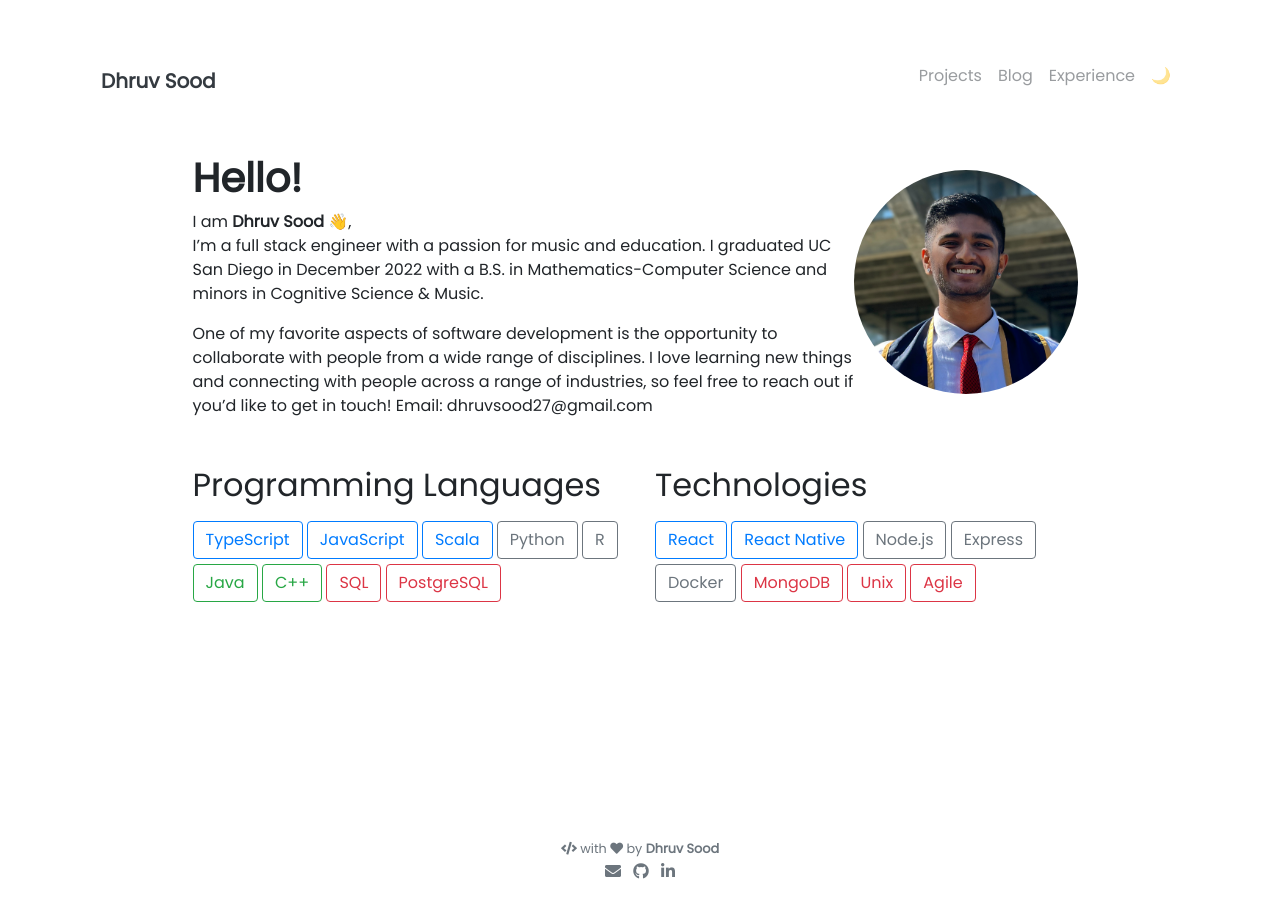
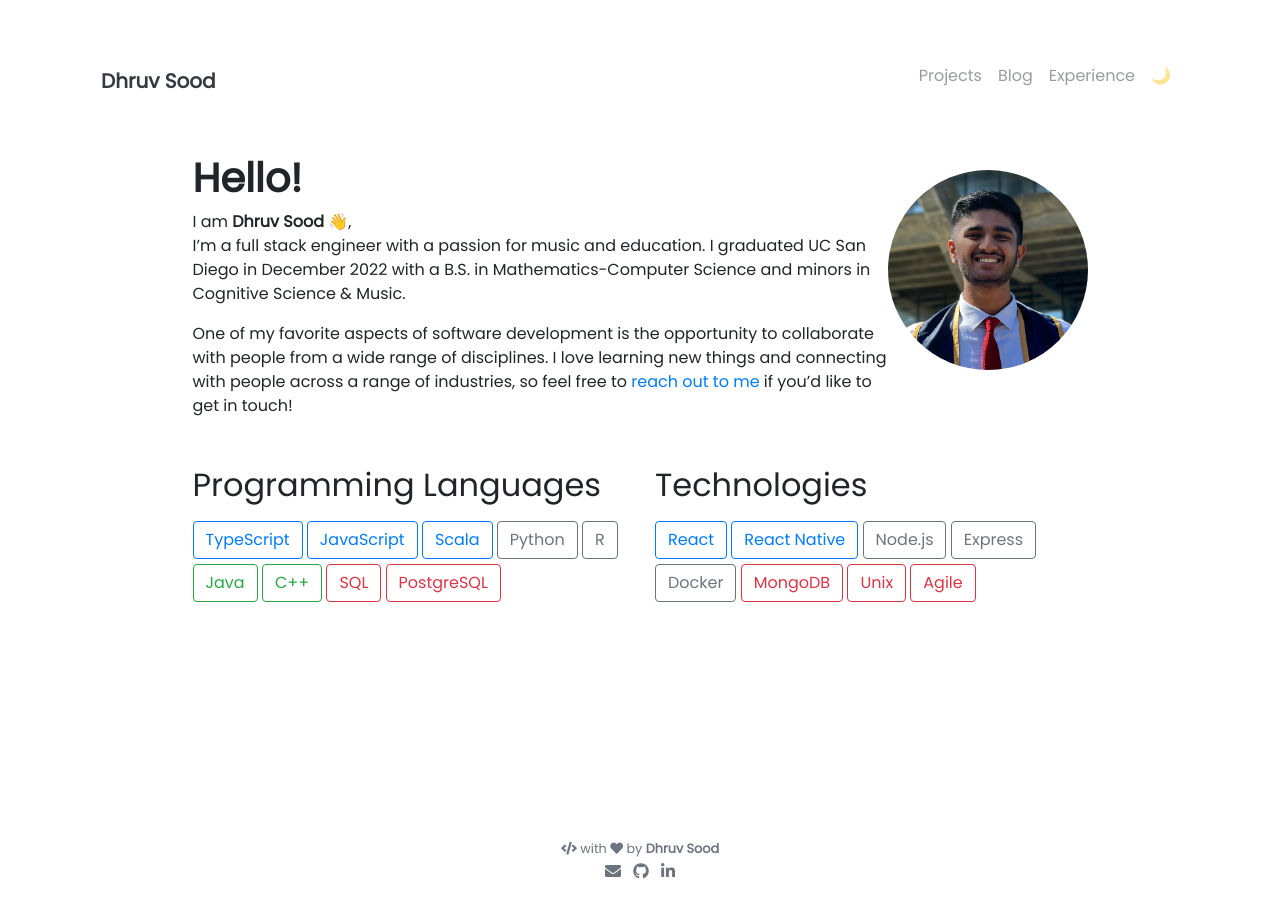
Before and after one commit to dhrvsood/dhrvsood.github.io, a Jekyll site: the page built from pages/index.md, in a window 1280 px wide. Built offline with Jekyll 4.4.1, drawn with Linux system fonts in a browser that asks for light colours; nearby versions of some CDN libraries; emoji names are drawn with the system emoji font.

Commit message:
Include links and images to work experience

```diff
--- a/_includes/about/timeline.html
+++ b/_includes/about/timeline.html
@@ -4,8 +4,8 @@
       <div class="timeline-item">
         <div class="content">
         <!-- <div class="card"> -->
-          <img src="{{item.image}}" class="float-right" width="75px"/>
-          <h4><b>{{ item.org }}</b></h4>
+          <img src="{{item.image}}" class="float-right" width="75px" style="border-radius:50%"/>
+          <a href="{{item.link}}"><h4><b>{{ item.org }}</b></h4></a>
           <h5><i>{{ item.role }}</i></h5>
           <h6 class="date">{{ item.from }} — {{ item.to }}</h6>
           <ul>
--- a/pages/index.md
+++ b/pages/index.md
@@ -5,7 +5,7 @@
 weight: 3
 ---
 
-<img src="../assets/img/headshot.jpg" width="25%" class="float-right" style="border-radius: 50%; margin-right: 10px">
+<img src="../assets/img/headshot.jpg" width="200px" class="float-right" style="border-radius: 50%">
 # **Hello!**
 
 <!-- ![Dhruv Sood](../assets/img/headshot.jpg){:width="100"} -->
@@ -13,8 +13,7 @@
 I am **{{ site.author.name }}** :wave:,<br>
 I'm a full stack engineer with a passion for music and education. I graduated UC San Diego in December 2022 with a B.S. in Mathematics-Computer Science and minors in Cognitive Science & Music.
 
-One of my favorite aspects of software development is the opportunity to collaborate with people from a wide range of disciplines. I love learning new things and connecting with people across a range of industries, so feel free to reach out if you’d like to get in touch!
-Email: dhruvsood27@gmail.com
+One of my favorite aspects of software development is the opportunity to collaborate with people from a wide range of disciplines. I love learning new things and connecting with people across a range of industries, so feel free to [reach out to me](mailto:dhruvsood27@gmail.com) if you’d like to get in touch!
 
 
 <div class="row">
```
Also changed, not shown: _data/timeline.yml (+14 -10 lines), assets/img/advantech.png (added).
